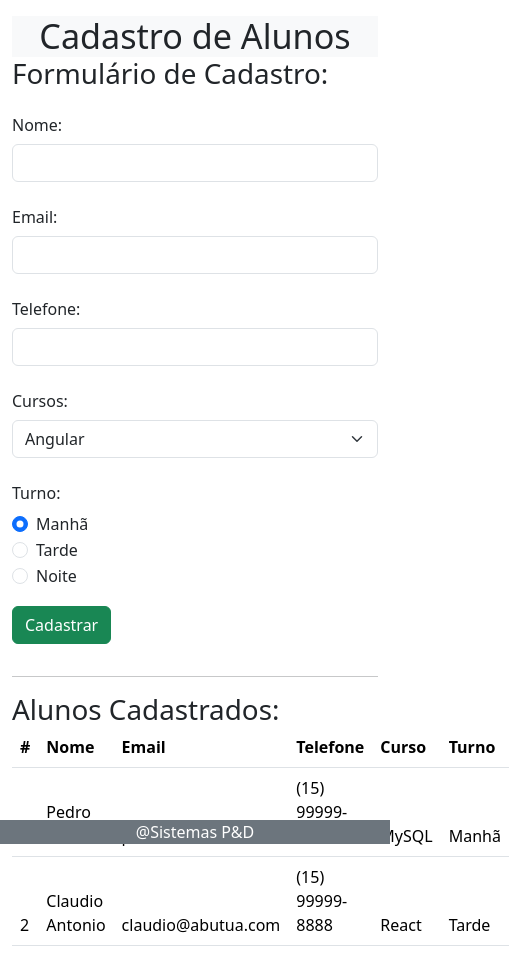
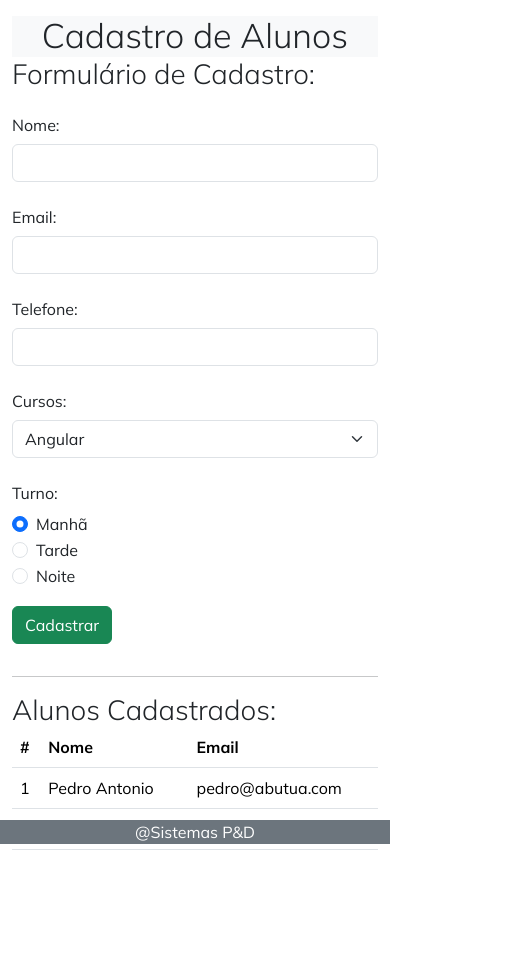
Before and after one commit to clararicioni/bootcampdev-cadastroalunos, a plain HTML site: page index.html in a window 390 px wide. Shown: the whole page, 509 px wide, since content can reach past the window. After the commit the page ends 866 px from the top, so only its background shows below. Drawn offline with nearby package versions, Linux system fonts and the light colour scheme.

Commit message:
closes #8 - style: responsiveness corrected, font

```diff
--- a/index.html
+++ b/index.html
@@ -9,6 +9,28 @@
         integrity="sha384-QWTKZyjpPEjISv5WaRU9OFeRpok6YctnYmDr5pNlyT2bRjXh0JMhjY6hW+ALEwIH" crossorigin="anonymous">
     <link rel="shortcut icon" href="assets/bookico.ico" type="image/x-icon">
 </head>
+<style>
+    @import url('https://fonts.googleapis.com/css2?family=Mulish:ital,wght@0,200..1000;1,200..1000&display=swap');
+
+    body {
+        font-family: "Mulish", sans-serif;
+        user-select: none;
+    }
+
+    .container {
+        max-width: 1200px;
+        margin: 0 auto;
+        width: 100%;
+    }
+
+    @media (max-width: 992px) {
+
+        .telefone,
+        .nome {
+            white-space: nowrap;
+        }
+    }
+</style>
 
 <body>
     <main class="container mt-3">
@@ -22,7 +44,7 @@
             </div>
             <div class="row">
                 <div class="col-md-10 offset-md-1">
-                    <form id="studentForm" onsubmit="save(); return false;"> <!--para que o documento não seja recarregado após o submit-->
+                    <form id="studentForm" onsubmit="save(); return false;"><!--para que o documento não seja recarregado após o submit-->
                         <div class="row mb-3 mt-3">
                             <label for="inputName" class="col-sm-2 col-form-label">Nome: </label>
                             <div class="col-sm-10">
@@ -38,7 +60,7 @@
                         </div>
 
                         <div class="row mb-3 mt-3">
-                            <label for="inputTel" class="col-sm-2 col-form-label">Telefone: </label>
+                            <label for="inputPhone" class="col-sm-2 col-form-label">Telefone: </label>
                             <div class="col-sm-10">
                                 <input type="text" class="form-control" id="inputPhone" required></input>
                             </div>
@@ -57,7 +79,7 @@
                         </div>
 
                         <div class="row mb-3 mt-3">
-                            <label for="inputTurno" class="col-sm-2 col-form-label">Turno: </label>
+                            <label for="turnoManha" class="col-sm-2 col-form-label">Turno: </label>
                             <div class="col-sm-5">
                                 <div class="form-check">
                                     <input class="form-check-input" type="radio" name="exampleRadios" id="turnoManha"
@@ -104,9 +126,9 @@
                                 <th scope="col">#</th>
                                 <th scope="col">Nome</th>
                                 <th scope="col">Email</th>
-                            <th scope="col">Telefone</th>
-                            <th scope="col">Curso</th>
-                            <th scope="col">Turno</th>
+                                <th scope="col" class="d-none d-md-table-cell">Telefone</th>
+                                <th scope="col" class="d-none d-md-table-cell">Curso</th>
+                                <th scope="col" class="d-none d-md-table-cell">Turno</th>
                             </tr>
                         </thead>
                     </table>
--- a/js/script.js
+++ b/js/script.js
@@ -66,7 +66,9 @@ function addNewRow(student){
 
     //Insert student name
     var nameNode = document.createTextNode(student.name);
-    newRow.insertCell().appendChild(nameNode);
+    var cell = newRow.insertCell()
+    cell.className='nome'
+    cell.appendChild(nameNode);
 
     //Insert student email
     var emailNode = document.createTextNode(student.email);
@@ -74,15 +76,20 @@ function addNewRow(student){
 
     //Insert student tel
     var telNode = document.createTextNode(student.tel);
-    newRow.insertCell().appendChild(telNode);
-
+    var cell = newRow.insertCell()
+    cell.className='d-none d-md-table-cell telefone'
+    cell.appendChild(telNode);
     //Insert student course
     var courseNode = document.createTextNode(categories[student.course - 1].name);
-    newRow.insertCell().appendChild(courseNode);
+    var cell = newRow.insertCell()
+    cell.className='d-none d-md-table-cell'
+    cell.appendChild(courseNode);
 
     //Insert student shift
     var shiftNode = document.createTextNode(shiftCategories[student.shift - 1].name);
-    newRow.insertCell().appendChild(shiftNode);
+    var cell = newRow.insertCell()
+    cell.className='d-none d-md-table-cell'
+    cell.appendChild(shiftNode);
 }
 //Telephone mask
 $(document).ready(function () {
```
Lines whose indentation alone changed are shown as unchanged.
